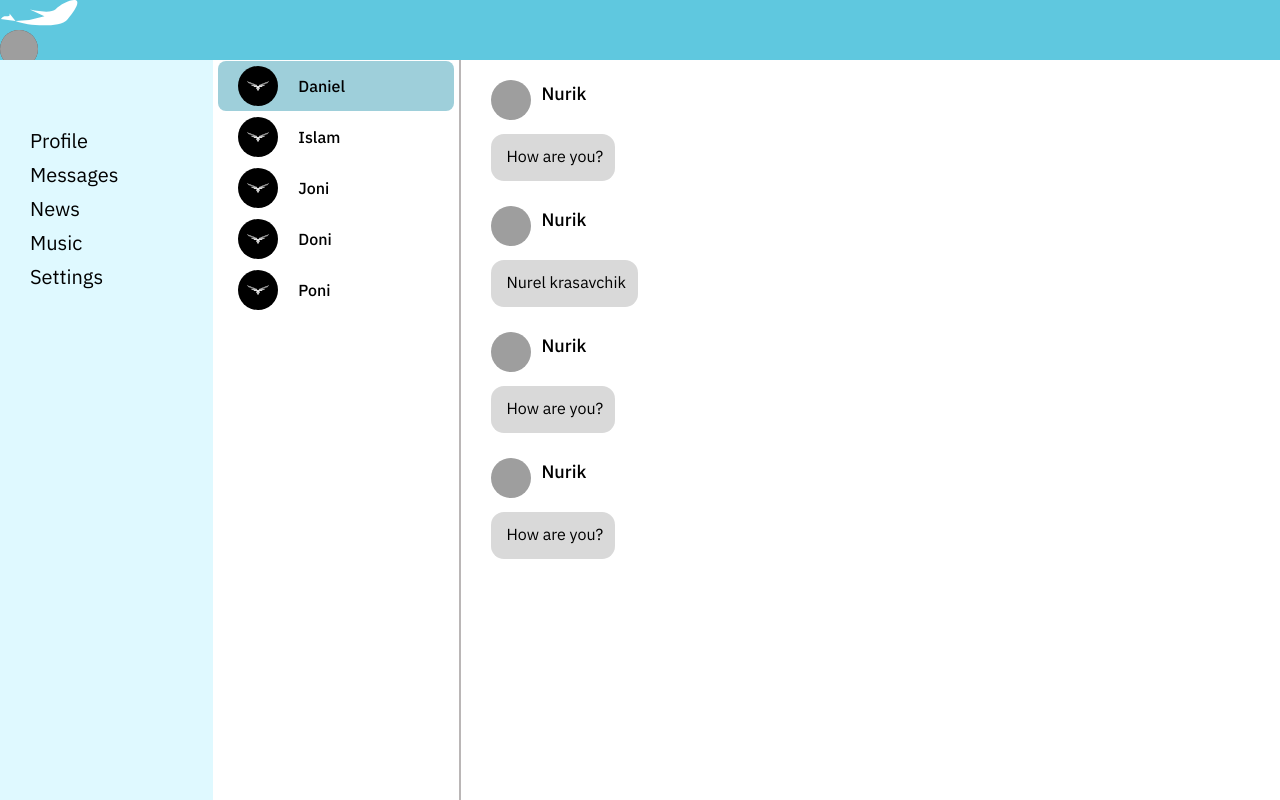
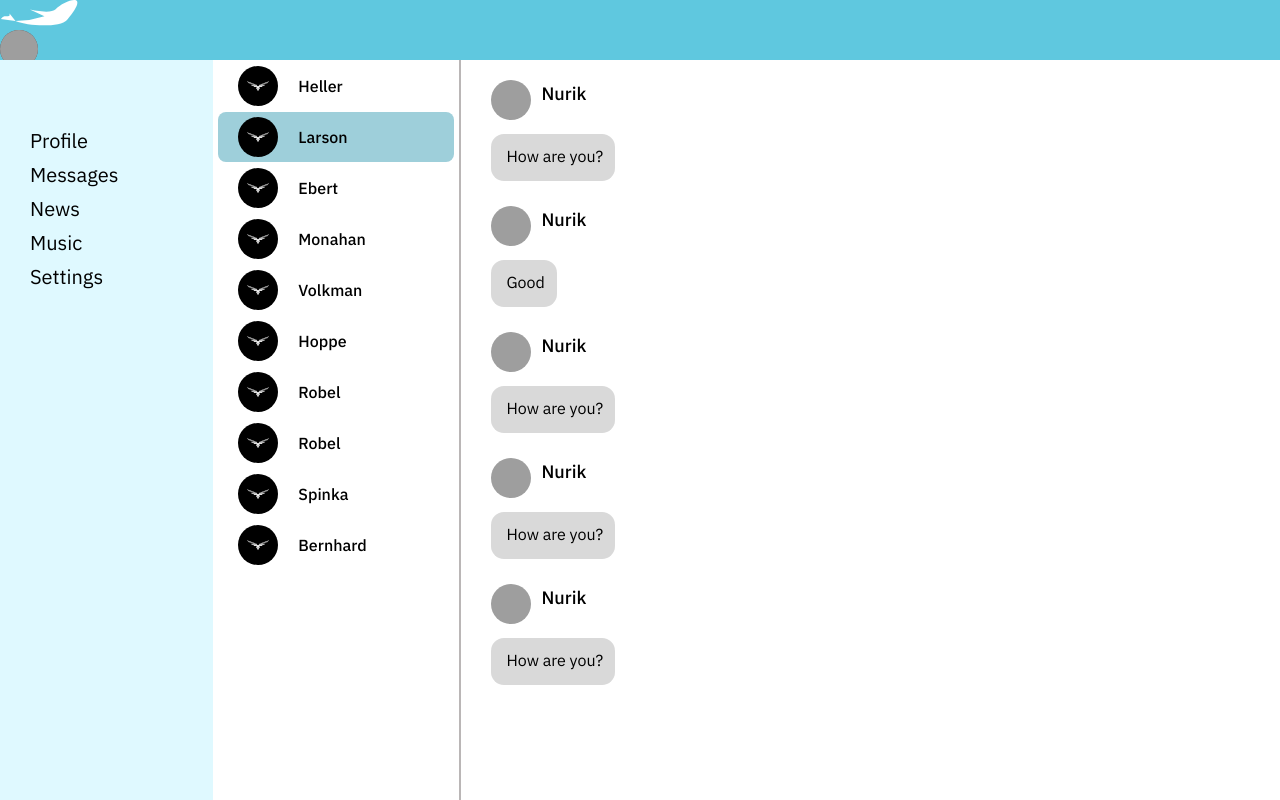
Before and after one commit to LITinx/react-social-media, a React (Vite) app: page /dialogs in a window 1280 px wide. Built offline with nearby package versions, Linux system fonts and the light colour scheme; grey boxes are pictures that could not be loaded.

Commit message:
data to main.jsx

```diff
--- a/src/App.jsx
+++ b/src/App.jsx
@@ -1,3 +1,4 @@
+import { useState } from 'react'
 import { Route, Routes } from 'react-router-dom'
 import './App.css'
 import Dialogs from './components/Dialogs/Dialogs'
@@ -5,15 +6,18 @@ import Header from './components/Header/Header'
 import Navbar from './components/Navbar/Navbar'
 import Profile from './components/Profile/Profile'
 
-function App() {
+function App({ messages, users, posts }) {
 	return (
 		<div className='app-wrapper'>
 			<Header />
 			<Navbar />
 			<div className='app-content-wrapper'>
 				<Routes path='/'>
-					<Route index element={<Profile />} />
-					<Route path='dialogs/*' element={<Dialogs />} />
+					<Route index element={<Profile posts={posts} />} />
+					<Route
+						path='dialogs/*'
+						element={<Dialogs messages={messages} users={users} />}
+					/>
 				</Routes>
 			</div>
 		</div>
--- a/src/components/Dialogs/Dialogs.jsx
+++ b/src/components/Dialogs/Dialogs.jsx
@@ -2,21 +2,18 @@ import Post from '../Post/Post'
 import DialogItem from './DialogItem/DialogItem'
 import dialog from './Dialogs.module.css'
 
-const Dialogs = () => {
+const Dialogs = ({ messages, users }) => {
 	return (
 		<div className={dialog.dialogs}>
 			<div className={dialog.dialogsItem}>
-				<DialogItem name='Daniel' id='1' isActive />
-				<DialogItem name='Islam' id='2' />
-				<DialogItem name='Joni' id='3' />
-				<DialogItem name='Doni' id='4' />
-				<DialogItem name='Poni' id='5' />
+				{users?.map(({ id, name, active }) => (
+					<DialogItem name={name} id={id} key={id} isActive={active} />
+				))}
 			</div>
 			<div className={dialog.messages}>
-				<Post>How are you?</Post>
-				<Post>Nurel krasavchik</Post>
-				<Post>How are you?</Post>
-				<Post>How are you?</Post>
+				{messages?.map(({ message, id }) => (
+					<Post key={id}>{message}</Post>
+				))}
 			</div>
 		</div>
 	)
--- a/src/components/Profile/MyPosts/MyPosts.jsx
+++ b/src/components/Profile/MyPosts/MyPosts.jsx
@@ -1,6 +1,6 @@
 import post from './MyPosts.module.css'
 import Post from './../../Post/Post'
-const MyPosts = () => {
+const MyPosts = ({ posts }) => {
 	return (
 		<div className={post.post}>
 			<h2 className={post.postTitle}>My Posts</h2>
@@ -11,12 +11,11 @@ const MyPosts = () => {
 				<button className={post.button}>Post</button>
 			</div>
 			<div className={post.posts}>
-				<Post likes={15} isLike>
-					First Post!
-				</Post>
-				<Post likes={20} isLike>
-					Nurel!
-				</Post>
+				{posts?.map(({ id, message, likesCount }) => (
+					<Post key={id} isLike likes={likesCount}>
+						{message}
+					</Post>
+				))}
 			</div>
 		</div>
 	)
--- a/src/components/Profile/Profile.jsx
+++ b/src/components/Profile/Profile.jsx
@@ -1,11 +1,11 @@
 import MyPosts from './MyPosts/MyPosts'
 import profile from './Profile.module.css'
 import ProfileInfo from './ProfileInfo/ProfileInfo'
-const Profile = () => {
+const Profile = ({ posts, setPosts }) => {
 	return (
 		<main className={profile.profile}>
 			<ProfileInfo />
-			<MyPosts />
+			<MyPosts posts={posts} setPosts={setPosts} />
 		</main>
 	)
 }
--- a/src/main.jsx
+++ b/src/main.jsx
@@ -4,10 +4,35 @@ import { BrowserRouter } from 'react-router-dom'
 import App from './App'
 import './index.css'
 
+const users = [
+	{ id: 0, active: false, name: 'Heller' },
+	{ id: 1, active: true, name: 'Larson' },
+	{ id: 2, active: false, name: 'Ebert' },
+	{ id: 3, active: false, name: 'Monahan' },
+	{ id: 4, active: false, name: 'Volkman' },
+	{ id: 5, active: false, name: 'Hoppe' },
+	{ id: 6, active: false, name: 'Robel' },
+	{ id: 7, active: false, name: 'Robel' },
+	{ id: 8, active: false, name: 'Spinka' },
+	{ id: 9, active: false, name: 'Bernhard' },
+]
+
+const messages = [
+	{ id: 0, message: 'How are you?' },
+	{ id: 1, message: 'Good' },
+	{ id: 2, message: 'How are you?' },
+	{ id: 3, message: 'How are you?' },
+	{ id: 4, message: 'How are you?' },
+]
+
+const posts = [
+	{ id: 0, message: 'First Post!', likesCount: 15 },
+	{ id: 1, message: 'Nurel!', likesCount: 20 },
+]
 ReactDOM.createRoot(document.getElementById('root')).render(
 	<React.StrictMode>
 		<BrowserRouter>
-			<App />
+			<App messages={messages} users={users} posts={posts} />
 		</BrowserRouter>
 	</React.StrictMode>,
 )
```
